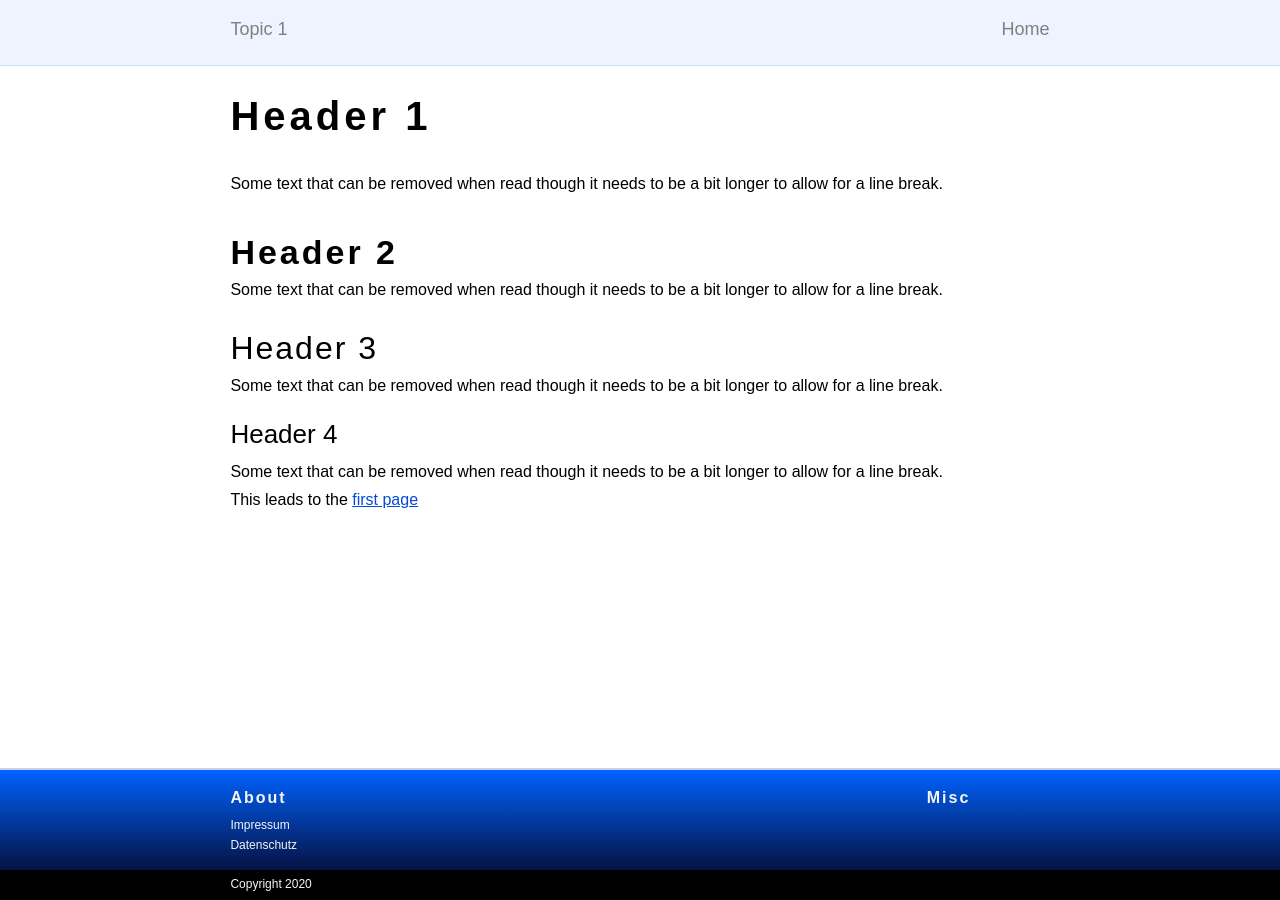
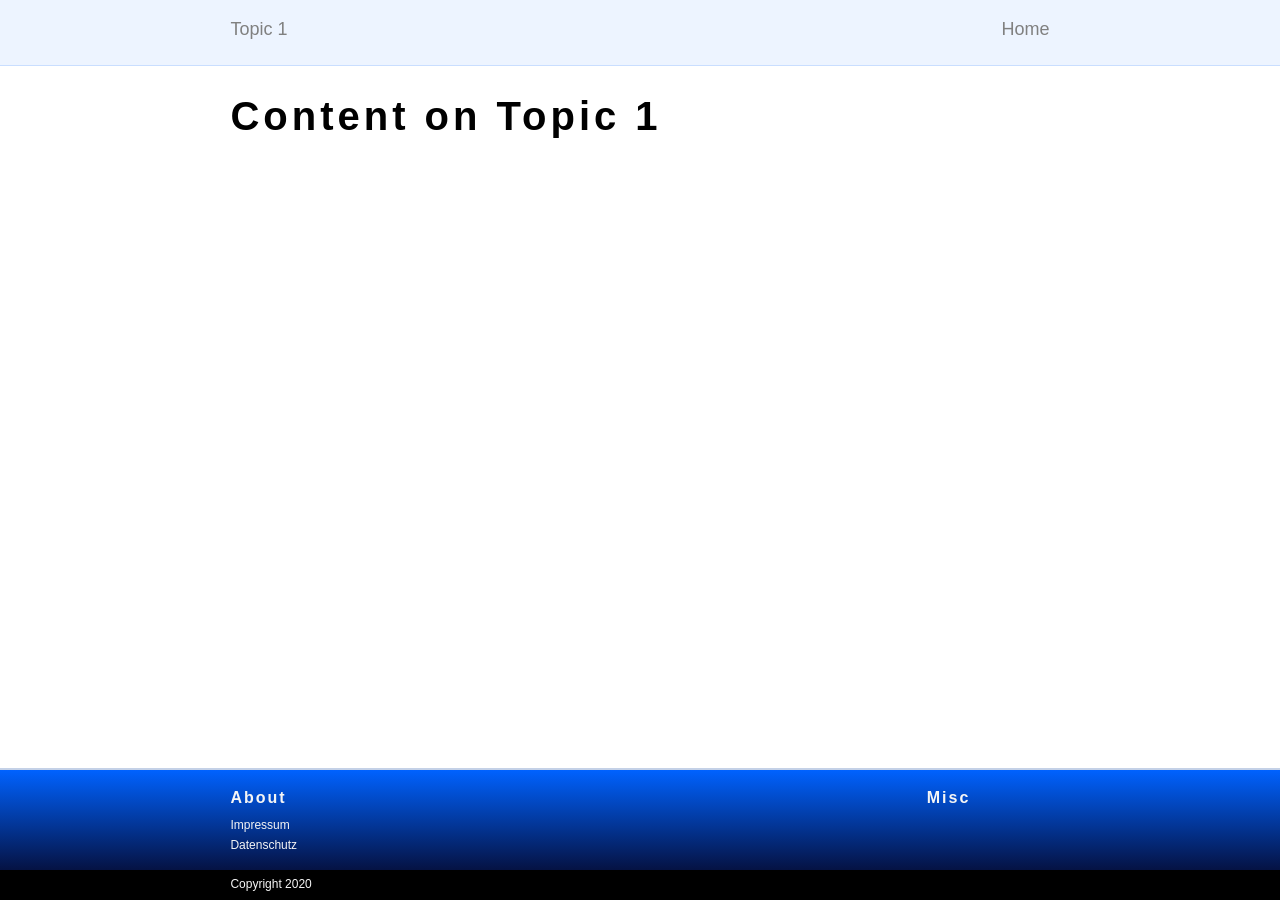
Before and after one commit to MaSe69/mase, a Jekyll site: the page built from assets/md/topic_1.md, in a window 1280 px wide. Built offline with Jekyll 4.4.1, drawn with Linux system fonts in a browser that asks for light colours.

Commit message:
Skeleton finished

```diff
--- /dev/null
+++ b/_includes/10_topic/50_middle.html
@@ -0,0 +1 @@
+{{content}}
--- a/_includes/10_topic1/50_middle.html
+++ /dev/null
@@ -1,15 +0,0 @@
-<h1>Header 1</h1>
-Some text that can be removed when read though it needs to be a bit longer to allow for a line break.
-
-<h2>Header 2</h2>
-Some text that can be removed when read though it needs to be a bit longer to allow for a line break.
-<h3>Header 3</h3>
-Some text that can be removed when read though it needs to be a bit longer to allow for a line break.
-<h4>Header 4</h4>
-Some text that can be removed when read though it needs to be a bit longer to allow for a line break.
-
-
-<p>
-
-    This leads to the <a href="page_1">first page</a>
-</p>
--- a/_includes/10_topic1/90_final.html
+++ /dev/null
@@ -1 +0,0 @@
-Copyright 2020
--- /dev/null
+++ b/_includes/20_topic/50_middle.html
@@ -0,0 +1 @@
+{{content}}
--- /dev/null
+++ b/_includes/30_topic/50_middle.html
@@ -0,0 +1 @@
+{{content}}
--- a/_layouts/page_10_topic1.html
+++ b/_layouts/10_topic.html
@@ -21,7 +21,7 @@
 
     <main class="HolyGrail_header">
         <div class="column_center">
-            {% include 10_topic1/20_header.html %}
+            {% include 10_topic/20_header.html %}
         </div>
         <div class="column_left"></div>
         <div class="column_right"></div>
@@ -29,7 +29,7 @@
 
     <main class="HolyGrail_middle">
         <div class="column_center">
-            {% include 10_topic1/50_middle.html %}
+            {% include 10_topic/50_middle.html %}
         </div>
         <div class="column_left"></div>
         <div class="column_right"></div>
--- a/_layouts/page_01_landing.html
+++ b/_layouts/20_topic.html
@@ -21,7 +21,7 @@
 
     <main class="HolyGrail_header">
         <div class="column_center">
-            {% include 01_landing/20_header.html %}
+            {% include 20_topic/20_header.html %}
         </div>
         <div class="column_left"></div>
         <div class="column_right"></div>
@@ -29,7 +29,7 @@
 
     <main class="HolyGrail_middle">
         <div class="column_center">
-            {% include 01_landing/50_middle.html %}
+            {% include 20_topic/50_middle.html %}
         </div>
         <div class="column_left"></div>
         <div class="column_right"></div>
--- a/assets/md/topic_1.md
+++ b/assets/md/topic_1.md
@@ -1,5 +1,6 @@
 ---
-layout: page_10_topic1
-title: Analysis - Usage, Cost
+layout: 10_topic
+title: Topic 1
 permalink: /topic1
 ---
+# Content on Topic 1
```
Also changed, not shown: _includes/01_landing/50_middle.html (deleted, +0 -15 lines), _includes/10_topic1/70_footer.html (deleted, +0 -13 lines), _includes/20_topic/20_header.html (added, +10 -0 lines), _includes/30_topic/20_header.html (added, +10 -0 lines), _layouts/01_landing.html (added, +57 -0 lines), _layouts/30_topic.html (added, +56 -0 lines), assets/md/topic_2.md (added, +6 -0 lines), assets/md/topic_3.md (added, +6 -0 lines), index.md (+5 -1 lines), _includes/10_topic/20_header.html (renamed from _includes/10_topic1/20_header.html).
